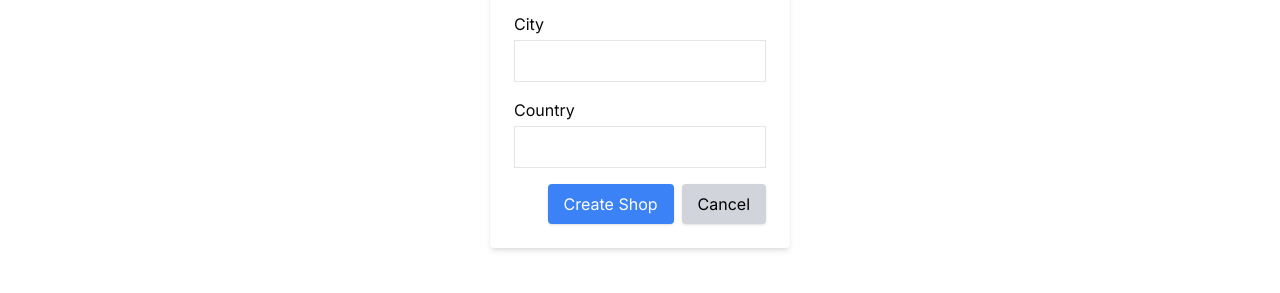
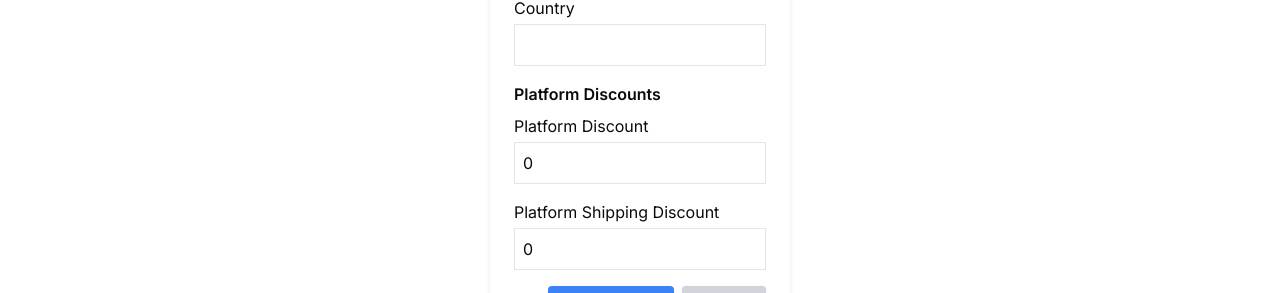
Before and after one commit to Kais4r/dlu_underground, a Next.js app: page /adminDashboard/manageShop in a window 1280 px wide. Both pictures are taken after a click on the button "Create Shop". Shown: the part 507-800 px from the top of the page. Built offline with nearby package versions, Linux system fonts and the light colour scheme; no server answers.

Commit message:
add manage shop discount

```diff
--- a/next.config.mjs
+++ b/next.config.mjs
@@ -1,7 +1,7 @@
 /** @type {import('next').NextConfig} */
 const nextConfig = {
   images: {
-    domains: ["images.unsplash.com"],
+    domains: ["images.unsplash.com", "plus.unsplash.com"],
   },
 };
 
--- a/src/components/CreateShopPopupAdmin.tsx
+++ b/src/components/CreateShopPopupAdmin.tsx
@@ -12,6 +12,8 @@ type CreateShopPopupProps = {
       city: string;
       country: string;
     };
+    platformDiscount: number;
+    platformShippingDiscount: number;
   }) => void;
 };
 
@@ -29,6 +31,8 @@ export default function CreateShopPopupAdmin({
       city: "",
       country: "",
     },
+    platformDiscount: 0, // New field for platform discount
+    platformShippingDiscount: 0, // New field for platform shipping discount
   });
 
   const handleChange = (
@@ -52,7 +56,13 @@ export default function CreateShopPopupAdmin({
   };
 
   const handleSubmit = () => {
-    onCreateShop(shopData);
+    // Convert platformDiscount and platformShippingDiscount to numbers before submitting
+    const finalShopData = {
+      ...shopData,
+      platformDiscount: Number(shopData.platformDiscount),
+      platformShippingDiscount: Number(shopData.platformShippingDiscount),
+    };
+    onCreateShop(finalShopData);
     onClose(); // Close the popup after creating
   };
 
@@ -135,6 +145,35 @@ export default function CreateShopPopupAdmin({
           />
         </div>
 
+        <h3 className="font-semibold mb-2">Platform Discounts</h3>
+        <div className="mb-4">
+          <label className="block mb-1">Platform Discount</label>
+          <input
+            type="number"
+            name="platformDiscount"
+            value={shopData.platformDiscount}
+            onChange={handleChange}
+            className="border p-2 w-full"
+            required
+            min="0"
+            max="100"
+          />
+        </div>
+
+        <div className="mb-4">
+          <label className="block mb-1">Platform Shipping Discount</label>
+          <input
+            type="number"
+            name="platformShippingDiscount"
+            value={shopData.platformShippingDiscount}
+            onChange={handleChange}
+            className="border p-2 w-full"
+            required
+            min="0"
+            max="100"
+          />
+        </div>
+
         <div className="flex justify-end">
           <button
             onClick={handleSubmit}
--- a/src/components/EditShopPopUp.tsx
+++ b/src/components/EditShopPopUp.tsx
@@ -12,6 +12,8 @@ type EditShopPopupProps = {
       city: string;
       country: string;
     };
+    platformDiscount: number; // New field
+    platformShippingDiscount: number; // New field
   };
   onEditShop: (shopData: {
     _id: string;
@@ -22,6 +24,8 @@ type EditShopPopupProps = {
       city: string;
       country: string;
     };
+    platformDiscount: number; // New field
+    platformShippingDiscount: number; // New field
   }) => void;
 };
 
@@ -126,6 +130,29 @@ export default function EditShopPopup({
           />
         </div>
 
+        <h3 className="font-semibold mb-2">Discounts</h3>
+        <div className="mb-4">
+          <label className="block mb-1">Platform Discount</label>
+          <input
+            type="number"
+            name="platformDiscount"
+            value={editedShopData.platformDiscount}
+            onChange={handleChange}
+            className="border p-2 w-full"
+          />
+        </div>
+
+        <div className="mb-4">
+          <label className="block mb-1">Platform Shipping Discount</label>
+          <input
+            type="number"
+            name="platformShippingDiscount"
+            value={editedShopData.platformShippingDiscount}
+            onChange={handleChange}
+            className="border p-2 w-full"
+          />
+        </div>
+
         <div className="flex justify-end">
           <button
             onClick={handleSubmit}
```
